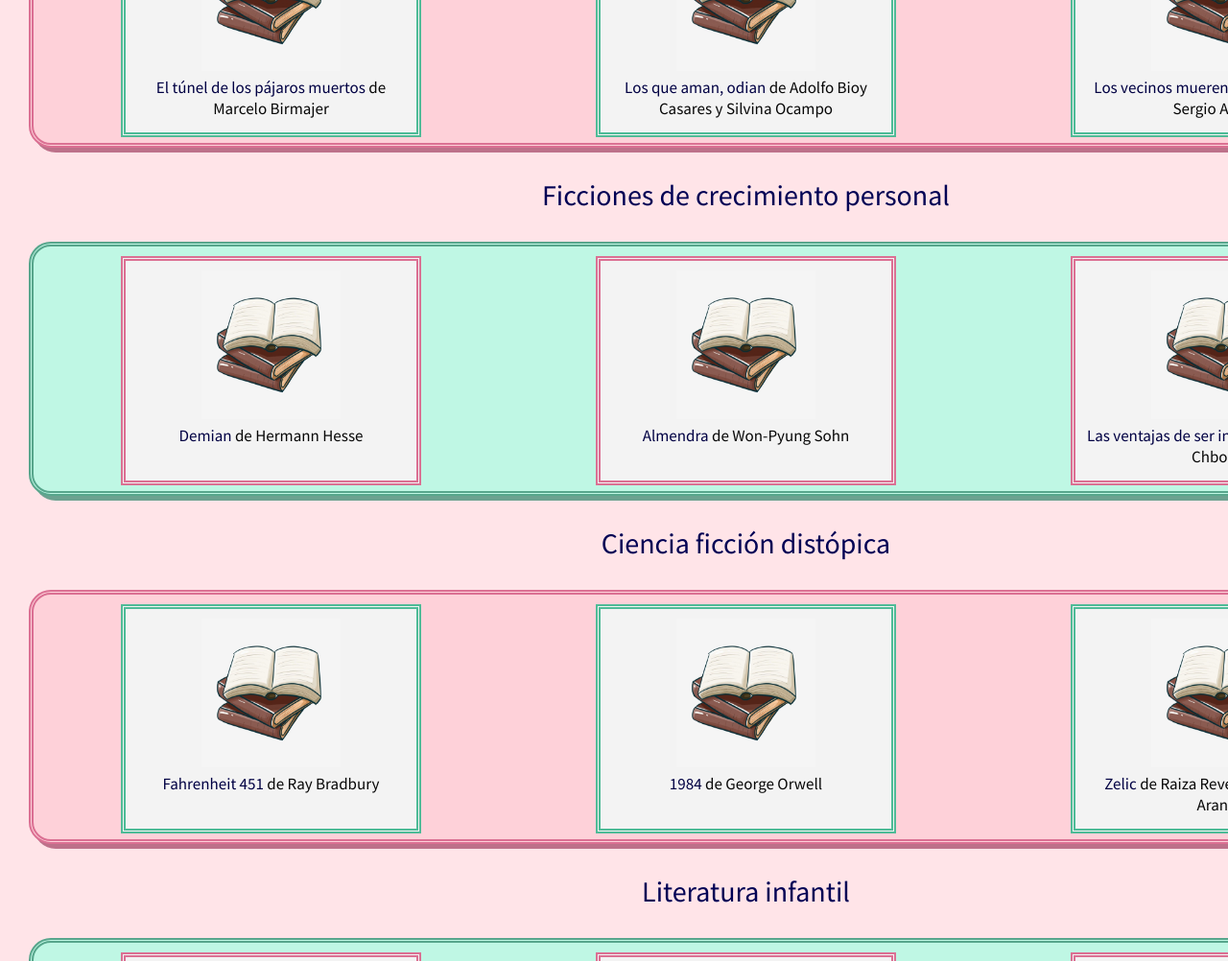
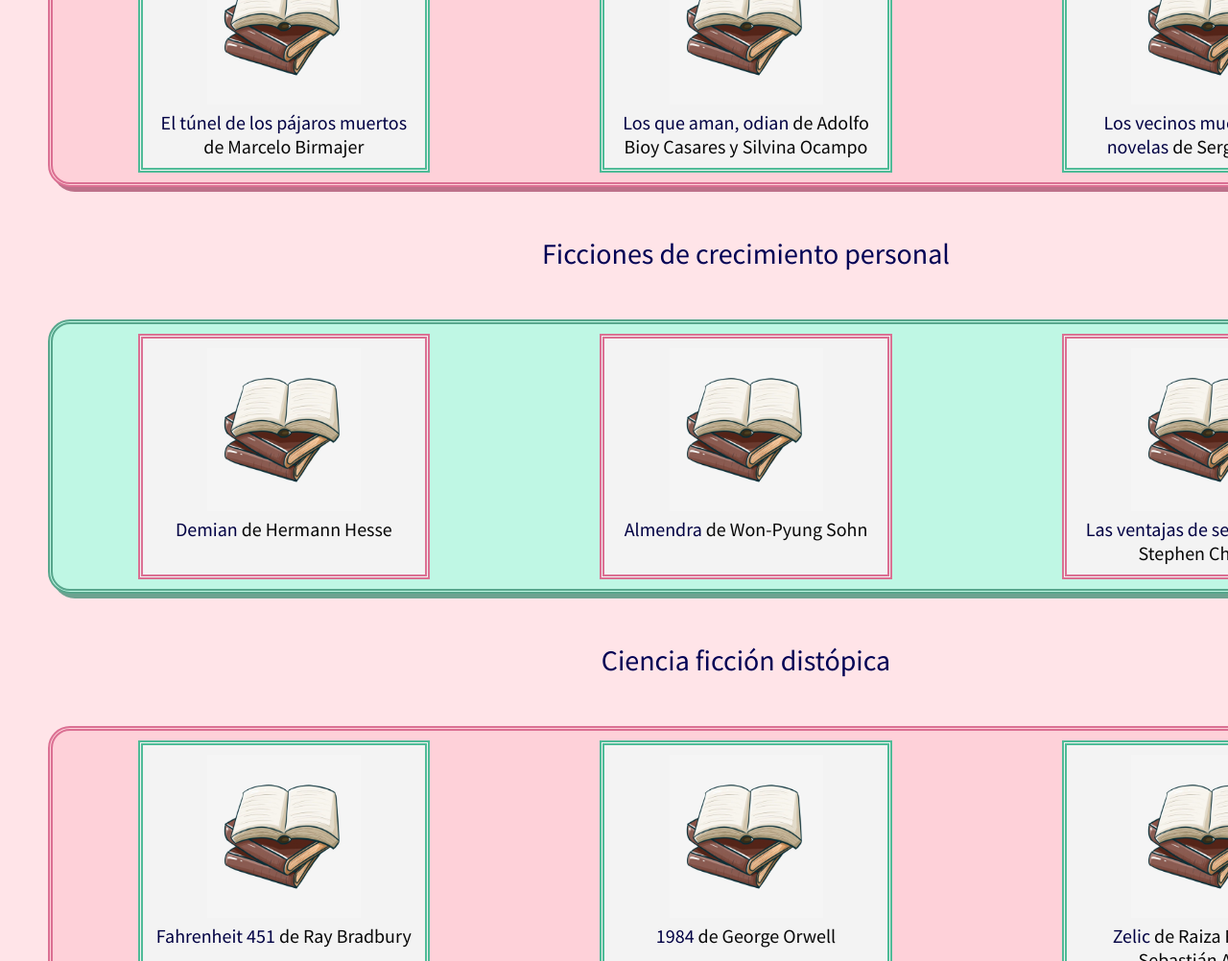
Before and after one commit to ingridcuadra/IbReeds, a website: page index.html in a window 1280 px wide. Shown: the part 890-1892 px from the top of the page at 96% size. Drawn offline with Linux system fonts and the light colour scheme.

Commit message:
arreglo del responsive

```diff
--- a/scss/partials/_inicio.scss
+++ b/scss/partials/_inicio.scss
@@ -61,8 +61,8 @@
     display: grid;
     justify-items: center;
     .portadasImg{
-        width: 145px;
-        height: 155px;
+        width: 160px;
+        height: 170px;
     }
 }
 .figaptionTítulos{
--- a/scss/partials/_mediaQueries.scss
+++ b/scss/partials/_mediaQueries.scss
@@ -43,6 +43,27 @@
         transform: scale(1.05);
         transition-property: all;
         transition-duration: 0.5s;
+    }
+    .figaptionTítulos{
+    font-size: 20px;
+    }
+    .autoresArgentinos{
+        margin: 50px;
+    }
+    .ficciónPersonal{
+        margin: 50px;
+    }
+    .distopías{
+        margin: 50px;
+    }
+    .infantiles{
+        margin: 50px;
+    }
+    .fantasía{
+        margin: 50px;
+    }
+    .contextoHistórico{
+        margin: 50px;
     }
     .botónComunidad:hover{
         transform: scale(1.1);
```
Also changed, not shown: css/style.css.
